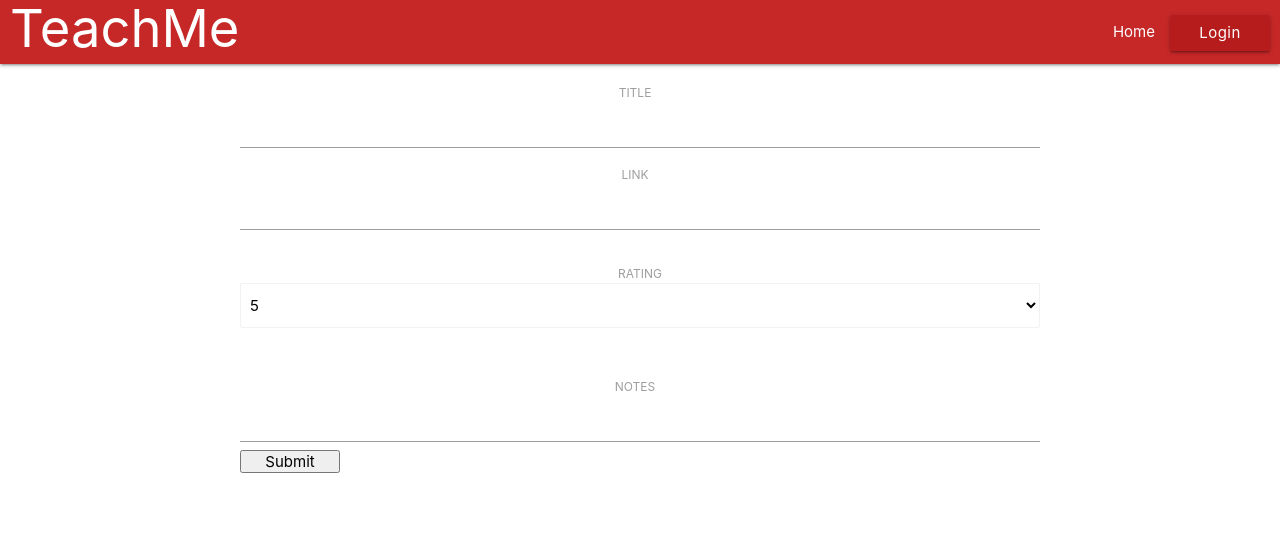
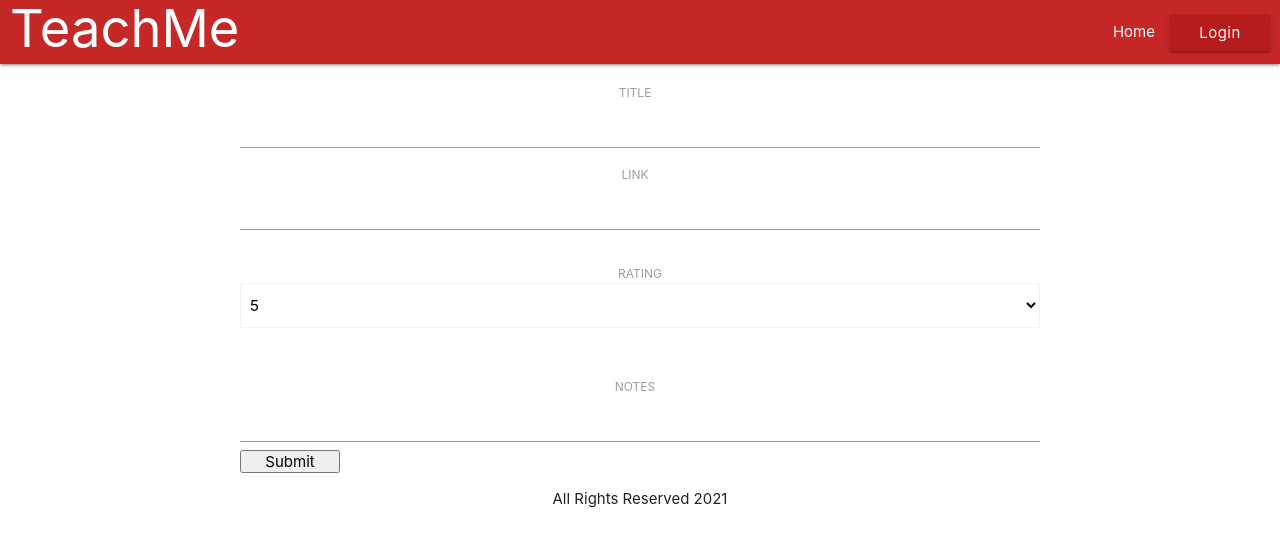
Before and after one commit to jasfromnz/TeachMe, a React (Create React App) app: page /add in a window 1280 px wide. Shown: the top 546 px of the page. Built offline with nearby package versions, Linux system fonts and the light colour scheme; no server answers.

Commit message:
adds footer and reverses post order to recent first

```diff
--- a/src/App.js
+++ b/src/App.js
@@ -2,12 +2,15 @@ import Header from './components/Header/Header';
 import HomePage from './pages/HomePage/HomePage';
 import UserPage from './pages/UserPage';
 import Form from './components/Form/Form';
+import Footer from './components/Footer/Footer';
+
 import { Route } from 'react-router-dom';
 import { useState, useEffect } from 'react';
 import { auth } from './services/firebase';
+import { fetchPosts, createPost, updatePost, deletePost } from './services/api-service';
+
+import 'materialize-css/dist/css/materialize.min.css';
 import './App.css';
-import 'materialize-css/dist/css/materialize.min.css';
-import { fetchPosts, createPost, updatePost, deletePost } from './services/api-service';
 
 function App() {
 
@@ -178,6 +181,7 @@ function App() {
           />
         )}
       />
+      <Footer />
     </div>
   );
 }
--- /dev/null
+++ b/src/components/Footer/Footer.js
@@ -0,0 +1,9 @@
+const Footer = (props) => {
+    return (
+        <footer>
+            <p>All Rights Reserved 2021</p>
+        </footer>
+    )
+}
+
+export default Footer;
--- a/src/pages/HomePage/HomePage.css
+++ b/src/pages/HomePage/HomePage.css
@@ -1,6 +1,6 @@
 div.posts {
     display: flex;
-    flex-direction: column;
+    flex-direction: column-reverse;
     justify-content: center;
 }
 
```
